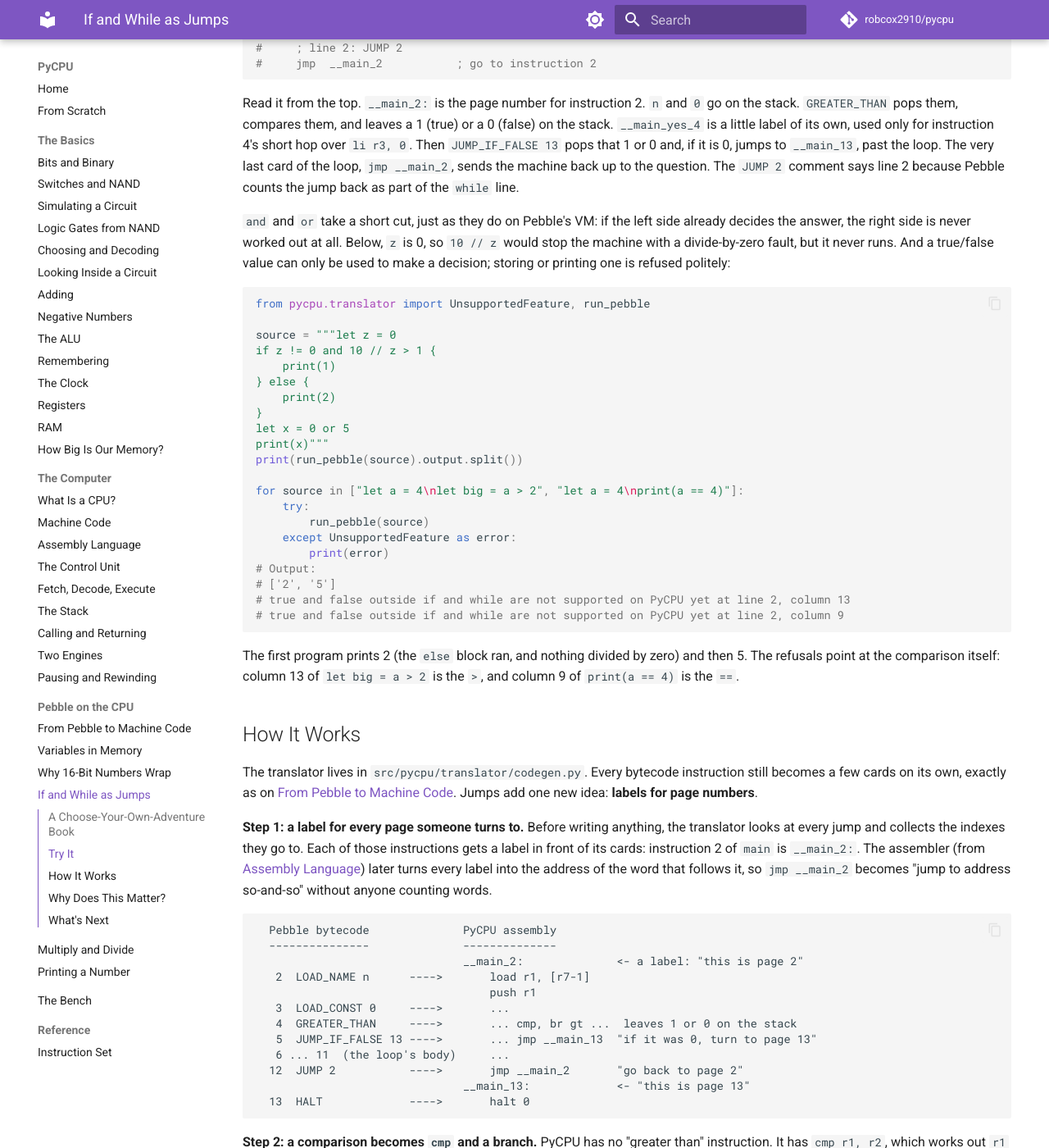
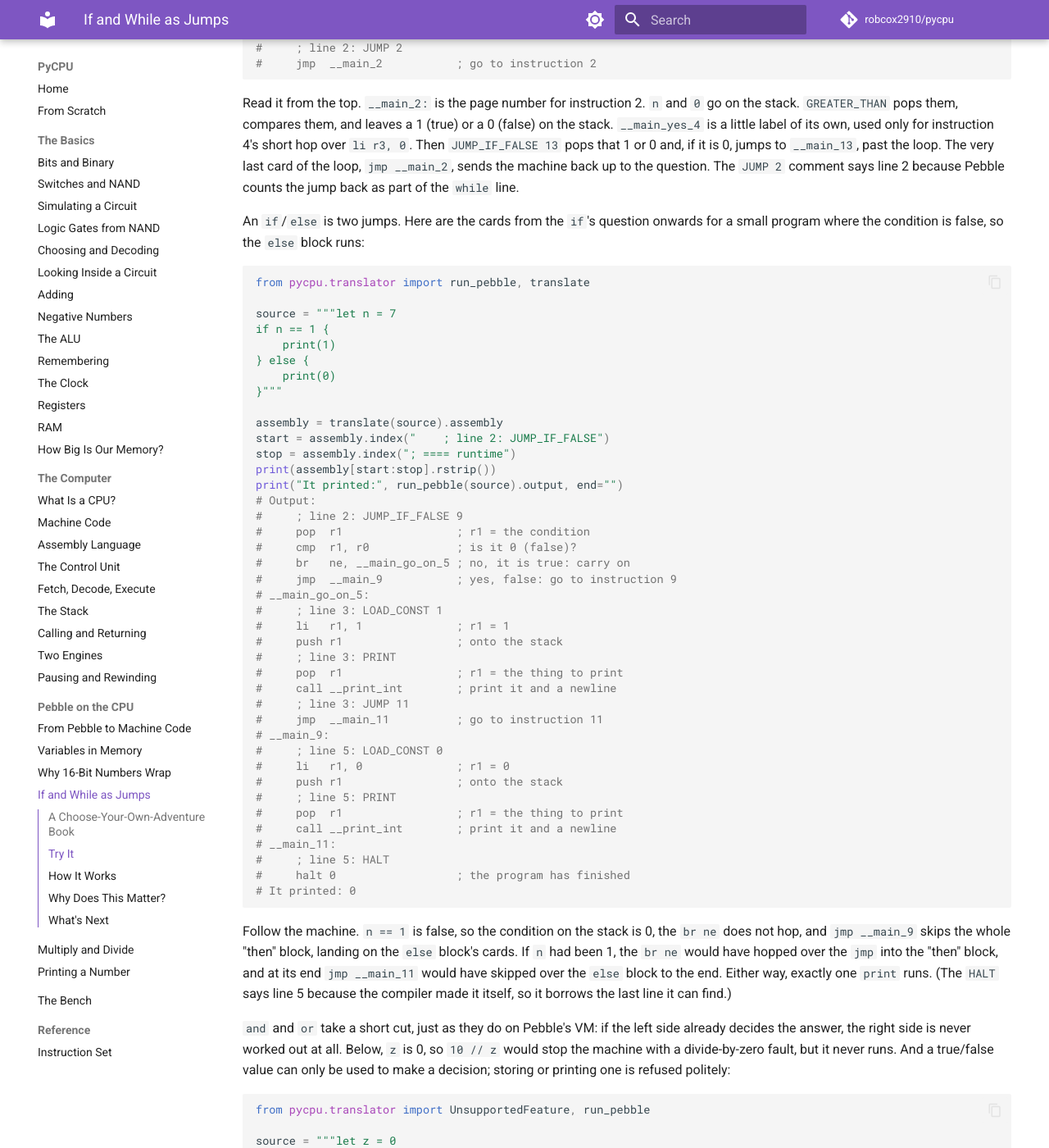
Before and after one commit to robcox2910/pycpu, an MkDocs documentation site: the page built from docs/concepts/if-and-while-as-jumps.md, in a window 1280 px wide and 1400 px high, scrolled down 3027 px. Shown: the whole window at 82% size. Built offline with MkDocs 1.6.1 and Material for MkDocs 9.7.7, drawn with Linux system fonts in a browser that asks for light colours; comment, search, counter and statistics services are not loaded; some of the changed text lies outside the part shown.

Commit message:
fix: return null past a function's end, refuse stepped ranges, show if/else cards
Co-Authored-By: Claude Opus 5.5 <noreply@anthropic.com>

````diff
--- a/docs/concepts/if-and-while-as-jumps.md
+++ b/docs/concepts/if-and-while-as-jumps.md
@@ -155,6 +155,59 @@ if it is 0, jumps to `__main_13`, past the loop. The very last card of the loop,
 __main_2`, sends the machine back up to the question. The `JUMP 2` comment says line 2
 because Pebble counts the jump back as part of the `while` line.
 
+An `if`/`else` is two jumps. Here are the cards from the `if`'s question onwards for a
+small program where the condition is false, so the `else` block runs:
+
+```python
+from pycpu.translator import run_pebble, translate
+
+source = """let n = 7
+if n == 1 {
+    print(1)
+} else {
+    print(0)
+}"""
+
+assembly = translate(source).assembly
+start = assembly.index("    ; line 2: JUMP_IF_FALSE")
+stop = assembly.index("; ==== runtime")
+print(assembly[start:stop].rstrip())
+print("It printed:", run_pebble(source).output, end="")
+# Output:
+#     ; line 2: JUMP_IF_FALSE 9
+#     pop  r1                 ; r1 = the condition
+#     cmp  r1, r0             ; is it 0 (false)?
+#     br   ne, __main_go_on_5 ; no, it is true: carry on
+#     jmp  __main_9           ; yes, false: go to instruction 9
+# __main_go_on_5:
+#     ; line 3: LOAD_CONST 1
+#     li   r1, 1              ; r1 = 1
+#     push r1                 ; onto the stack
+#     ; line 3: PRINT
+#     pop  r1                 ; r1 = the thing to print
+#     call __print_int        ; print it and a newline
+#     ; line 3: JUMP 11
+#     jmp  __main_11          ; go to instruction 11
+# __main_9:
+#     ; line 5: LOAD_CONST 0
+#     li   r1, 0              ; r1 = 0
+#     push r1                 ; onto the stack
+#     ; line 5: PRINT
+#     pop  r1                 ; r1 = the thing to print
+#     call __print_int        ; print it and a newline
+# __main_11:
+#     ; line 5: HALT
+#     halt 0                  ; the program has finished
+# It printed: 0
+```
+
+Follow the machine. `n == 1` is false, so the condition on the stack is 0, the `br ne`
+does not hop, and `jmp __main_9` skips the whole "then" block, landing on the `else`
+block's cards. If `n` had been 1, the `br ne` would have hopped over the `jmp` into the
+"then" block, and at its end `jmp __main_11` would have skipped over the `else` block to
+the end. Either way, exactly one `print` runs. (The `HALT` says line 5 because the
+compiler made it itself, so it borrows the last line it can find.)
+
 `and` and `or` take a short cut, just as they do on Pebble's VM: if the left side
 already decides the answer, the right side is never worked out at all. Below, `z` is 0,
 so `10 // z` would stop the machine with a divide-by-zero fault, but it never runs. And
@@ -279,12 +332,25 @@ decision*, but refuses to store, print or calculate with one. A number in a cond
 fine, though: `let x = 0 or 5` keeps whichever number decides the answer, and prints 5
 on both machines.
 
+Text cannot steer a decision either. Pebble says empty text, `""`, is false and any
+other text is true. But on PyCPU a piece of text on the stack is the *address* where its
+letters are stored, and no text is ever stored at address 0, so the word would never be
+0 and `""` would wrongly count as true. So `if "a" { ... }`, or `"" or "b"`, is refused
+as "text outside print" rather than risk going the wrong way.
+
 **What about `for`?** Pebble's compiler turns `for i in range(3) { ... }` into a
 `while` loop before PyCPU ever sees it: it stores the limit in a hidden variable called
 `$for_limit_0` (the `$` means "the compiler made this, you cannot type it"), sets `i` to
 0, and loops while `i < $for_limit_0`, adding 1 to `i` at the end of each pass. Every
-instruction in that is one this page has already translated, so `for` loops over
-`range` just work. The hidden variable gets a slot in the frame like any other.
+instruction in that is one this page has already translated, so `for i in range(n)` and
+`for i in range(a, b)` (which starts `i` at `a` instead of 0) just work. The hidden
+variable gets a slot in the frame like any other.
+
+A range with a step, such as `range(5, 0, -1)` or `range(0, 10, 3)`, is different.
+Pebble's compiler adds a guard that stops the program with an error if the step is 0,
+using `throw`, which PyCPU cannot do yet. So the translator refuses it as "range with a
+step", pointing at the `for`. Write the loop with `while` instead: `let i = 5`, then
+`while i > 0 { ... i = i - 1 }`.
 
 ## Why Does This Matter?
 
@@ -302,6 +368,7 @@ not just for speed, either: programmers rely on it every day, writing things lik
 
 ## What's Next
 
-You have seen `__mul` and `__divmod` at work in these programs. Find out how a machine
-with no multiply or divide instruction builds them out of shifting and adding, in
+Our loops counted with `+` and `-`, which the ALU does in one instruction. But a loop
+that asks "is `n` even?" needs `n % 2`, and PyCPU has no multiply or divide instruction at all.
+Find out how the machine builds them out of nothing but shifting and adding, in
 [Multiply and Divide](multiply-and-divide.md).
````
Also changed, not shown: 3 other files.
